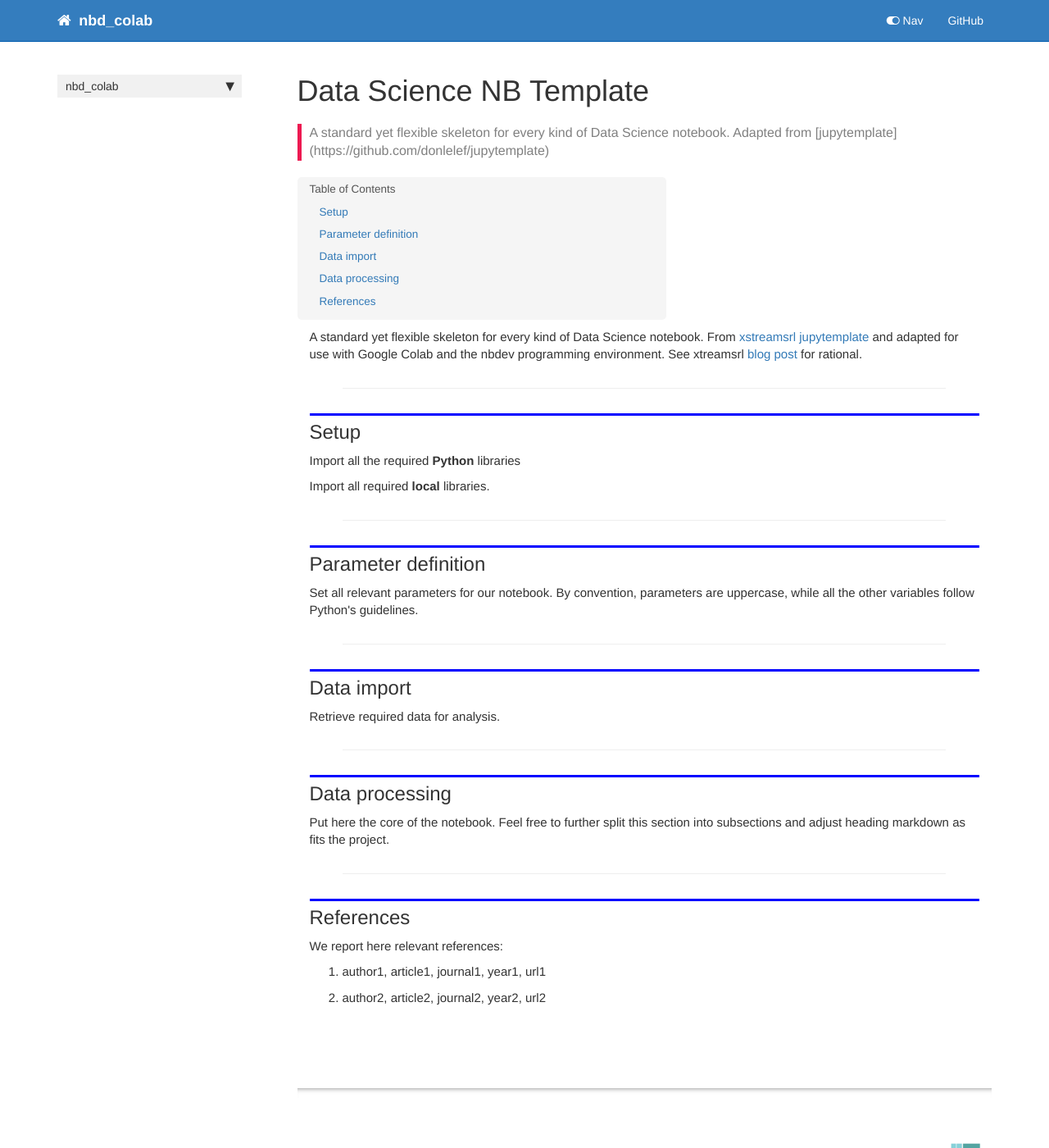
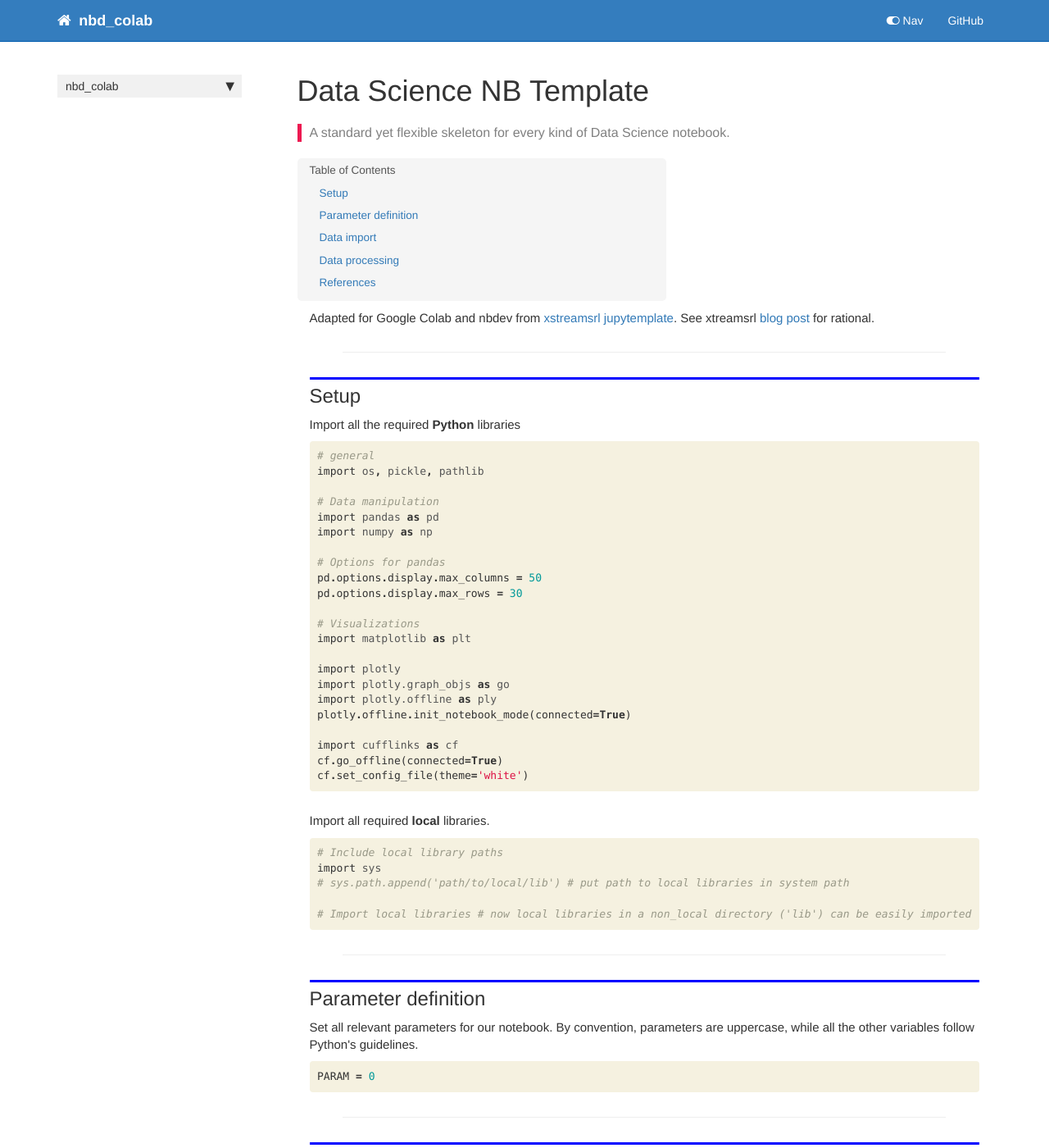
Before and after one commit to hallmx/nbd_colab, a Jekyll site: the page built from docs/dstemplate.html, in a window 1280 px wide and 1400 px high. Shown: the whole window at 82% size. Built offline with Jekyll 4.4.1, drawn with Linux system fonts in a browser that asks for light colours; nearby versions of some CDN libraries; comment, search, counter and statistics services are not loaded.

```diff
--- a/docs/_data/sidebars/home_sidebar.yml
+++ b/docs/_data/sidebars/home_sidebar.yml
@@ -21,6 +21,12 @@ entries:
     - output: web,pdf
       title: Data Science NB Template
       url: /dstemplate
+    - output: web,pdf
+      title: GPU and memory management.
+      url: /gpu
+    - output: web,pdf
+      title: Utilities.
+      url: /utils
     output: web
     title: nbd_colab
   output: web
--- a/docs/dstemplate.html
+++ b/docs/dstemplate.html
@@ -5,7 +5,7 @@ title: Data Science NB Template
 keywords: fastai
 sidebar: home_sidebar
 
-summary: "A standard yet flexible skeleton for every kind of Data Science notebook. Adapted from [jupytemplate](https://github.com/donlelef/jupytemplate)"
+summary: "A standard yet flexible skeleton for every kind of Data Science notebook."
 ---
 <!--
 
@@ -22,64 +22,10 @@ summary: "A standard yet flexible skeleton for every kind of Data Science notebo
 
 <div class="cell border-box-sizing code_cell rendered">
 
-<div class="output_wrapper">
-<div class="output">
-
-<div class="output_area">
-
-
-<div class="output_html rendered_html output_subarea ">
-        <script type="text/javascript">
-        window.PlotlyConfig = {MathJaxConfig: 'local'};
-        if (window.MathJax) {MathJax.Hub.Config({SVG: {font: "STIX-Web"}});}
-        if (typeof require !== 'undefined') {
-        require.undef("plotly");
-        requirejs.config({
-            paths: {
-                'plotly': ['https://cdn.plot.ly/plotly-latest.min']
-            }
-        });
-        require(['plotly'], function(Plotly) {
-            window._Plotly = Plotly;
-        });
-        }
-        </script>
-
-</div>
-
-</div>
-
-<div class="output_area">
-
-
-<div class="output_html rendered_html output_subarea ">
-        <script type="text/javascript">
-        window.PlotlyConfig = {MathJaxConfig: 'local'};
-        if (window.MathJax) {MathJax.Hub.Config({SVG: {font: "STIX-Web"}});}
-        if (typeof require !== 'undefined') {
-        require.undef("plotly");
-        requirejs.config({
-            paths: {
-                'plotly': ['https://cdn.plot.ly/plotly-latest.min']
-            }
-        });
-        require(['plotly'], function(Plotly) {
-            window._Plotly = Plotly;
-        });
-        }
-        </script>
-
-</div>
-
-</div>
-
-</div>
-</div>
-
 </div>
 <div class="cell border-box-sizing text_cell rendered"><div class="inner_cell">
 <div class="text_cell_render border-box-sizing rendered_html">
-<p>A standard yet flexible skeleton for every kind of Data Science notebook. From <a href="https://github.com/donlelef/jupytemplate">xstreamsrl jupytemplate</a> and adapted for use with Google Colab and the nbdev programming environment. See xtreamsrl <a href="https://towardsdatascience.com/stop-copy-pasting-notebooks-embrace-jupyter-templates-6bd7b6c00b94">blog post</a> for rational.</p>
+<p>Adapted for Google Colab and nbdev from <a href="https://github.com/donlelef/jupytemplate">xstreamsrl jupytemplate</a>. See xtreamsrl <a href="https://towardsdatascience.com/stop-copy-pasting-notebooks-embrace-jupyter-templates-6bd7b6c00b94">blog post</a> for rational.</p>
 
 </div>
 </div>
@@ -93,6 +39,37 @@ summary: "A standard yet flexible skeleton for every kind of Data Science notebo
 </div>
 </div>
 <div class="cell border-box-sizing code_cell rendered">
+<div class="input">
+
+<div class="inner_cell">
+    <div class="input_area">
+<div class=" highlight hl-ipython3"><pre><span></span><span class="c1"># general</span>
+<span class="kn">import</span> <span class="nn">os</span><span class="o">,</span> <span class="nn">pickle</span><span class="o">,</span> <span class="nn">pathlib</span>
+
+<span class="c1"># Data manipulation</span>
+<span class="kn">import</span> <span class="nn">pandas</span> <span class="k">as</span> <span class="nn">pd</span>
+<span class="kn">import</span> <span class="nn">numpy</span> <span class="k">as</span> <span class="nn">np</span>
+
+<span class="c1"># Options for pandas</span>
+<span class="n">pd</span><span class="o">.</span><span class="n">options</span><span class="o">.</span><span class="n">display</span><span class="o">.</span><span class="n">max_columns</span> <span class="o">=</span> <span class="mi">50</span>
+<span class="n">pd</span><span class="o">.</span><span class="n">options</span><span class="o">.</span><span class="n">display</span><span class="o">.</span><span class="n">max_rows</span> <span class="o">=</span> <span class="mi">30</span>
+
+<span class="c1"># Visualizations</span>
+<span class="kn">import</span> <span class="nn">matplotlib</span> <span class="k">as</span> <span class="nn">plt</span>
+
+<span class="kn">import</span> <span class="nn">plotly</span>
+<span class="kn">import</span> <span class="nn">plotly.graph_objs</span> <span class="k">as</span> <span class="nn">go</span>
+<span class="kn">import</span> <span class="nn">plotly.offline</span> <span class="k">as</span> <span class="nn">ply</span>
+<span class="n">plotly</span><span class="o">.</span><span class="n">offline</span><span class="o">.</span><span class="n">init_notebook_mode</span><span class="p">(</span><span class="n">connected</span><span class="o">=</span><span class="kc">True</span><span class="p">)</span>
+
+<span class="kn">import</span> <span class="nn">cufflinks</span> <span class="k">as</span> <span class="nn">cf</span>
+<span class="n">cf</span><span class="o">.</span><span class="n">go_offline</span><span class="p">(</span><span class="n">connected</span><span class="o">=</span><span class="kc">True</span><span class="p">)</span>
+<span class="n">cf</span><span class="o">.</span><span class="n">set_config_file</span><span class="p">(</span><span class="n">theme</span><span class="o">=</span><span class="s1">&#39;white&#39;</span><span class="p">)</span>
+</pre></div>
+
+    </div>
+</div>
+</div>
 
 <div class="output_wrapper">
 <div class="output">
@@ -157,6 +134,20 @@ summary: "A standard yet flexible skeleton for every kind of Data Science notebo
 </div>
 </div>
 <div class="cell border-box-sizing code_cell rendered">
+<div class="input">
+
+<div class="inner_cell">
+    <div class="input_area">
+<div class=" highlight hl-ipython3"><pre><span></span><span class="c1"># Include local library paths</span>
+<span class="kn">import</span> <span class="nn">sys</span>
+<span class="c1"># sys.path.append(&#39;path/to/local/lib&#39;) # put path to local libraries in system path</span>
+
+<span class="c1"># Import local libraries # now local libraries in a non_local directory (&#39;lib&#39;) can be easily imported</span>
+</pre></div>
+
+    </div>
+</div>
+</div>
 
 </div>
 <div class="cell border-box-sizing text_cell rendered"><div class="inner_cell">
@@ -169,6 +160,16 @@ other variables follow Python's guidelines.</p>
 </div>
 </div>
 <div class="cell border-box-sizing code_cell rendered">
+<div class="input">
+
+<div class="inner_cell">
+    <div class="input_area">
+<div class=" highlight hl-ipython3"><pre><span></span><span class="n">PARAM</span> <span class="o">=</span> <span class="mi">0</span>
+</pre></div>
+
+    </div>
+</div>
+</div>
 
 </div>
 <div class="cell border-box-sizing text_cell rendered"><div class="inner_cell">
--- a/docs/sidebar.json
+++ b/docs/sidebar.json
@@ -4,6 +4,8 @@
     "Project setup with nbd_colab": "/core",
     "Adding a new notebook": "/tutorial",
     "Troubleshooting": "/troubleshooting",
-    "Data Science NB Template": "/dstemplate"
+    "Data Science NB Template": "/dstemplate",
+    "GPU and memory management.": "/gpu",
+    "Utilities.": "/utils"
   }
 }
--- /dev/null
+++ b/nbd_colab/utils.py
@@ -0,0 +1,3 @@
+# AUTOGENERATED! DO NOT EDIT! File to edit: 05_utils.ipynb (unless otherwise specified).
+
+__all__ = []
```
Also changed, not shown: docs/gpu.html (added, +203 -0 lines), docs/utils.html (added, +100 -0 lines), nbd_colab/_nbdev.py (+6 -7 lines), nbd_colab/dstemplate.py (+1 -38 lines), nbd_colab/gpu.py (added, +66 -0 lines), 3 other files.
